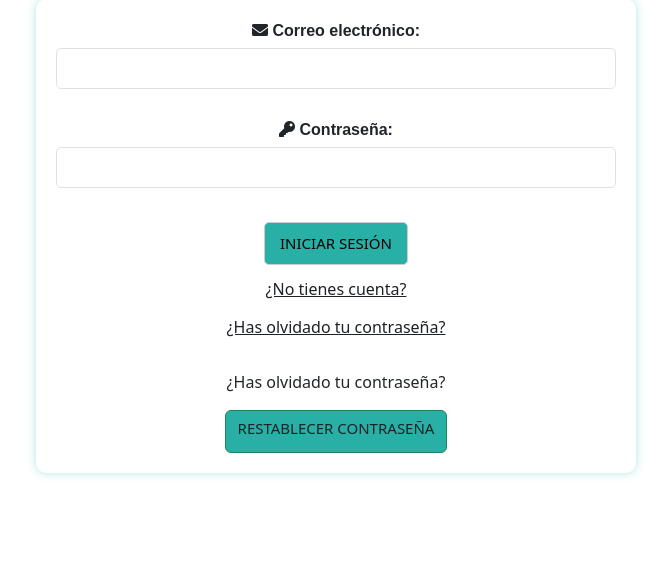
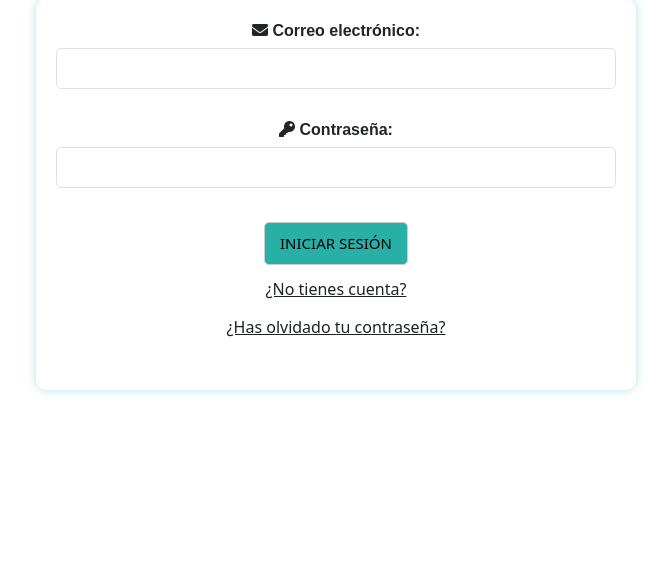
Before and after one commit to ISPP-Grupo-10/cocemfe-sevilla, a Django app: page /accounts/login/ in a window 1280 px wide. Shown: the part 261-842 px from the top of the page, without its empty margins (304-975 px from the left). After the commit the page ends 655 px from the top, so only its background shows below. Run offline with Django 5.2, Linux system fonts and the light colour scheme; parts of the project's set-up code (start-up, migrations or seed data) failed here and were passed over; some libraries are stand-ins or nearby versions.

Commit message:
fix: boton duplicado

```diff
--- a/cocemfe_sevilla/professionals/templates/registration/login.html
+++ b/cocemfe_sevilla/professionals/templates/registration/login.html
@@ -158,13 +158,6 @@
                         </div>
                         <br>
                     </div>
-
-                    <p class="text-center">¿Has olvidado tu contraseña?</p>
-                    <div class="row justify-content-center">
-                        <div class="col-md-6">
-                                <a href="/reset_password" class="btn btn-success btn-block">Restablecer contraseña</a>
-                        </div>
-                    </div>
                 </div>
             </div>
         </div>
```
